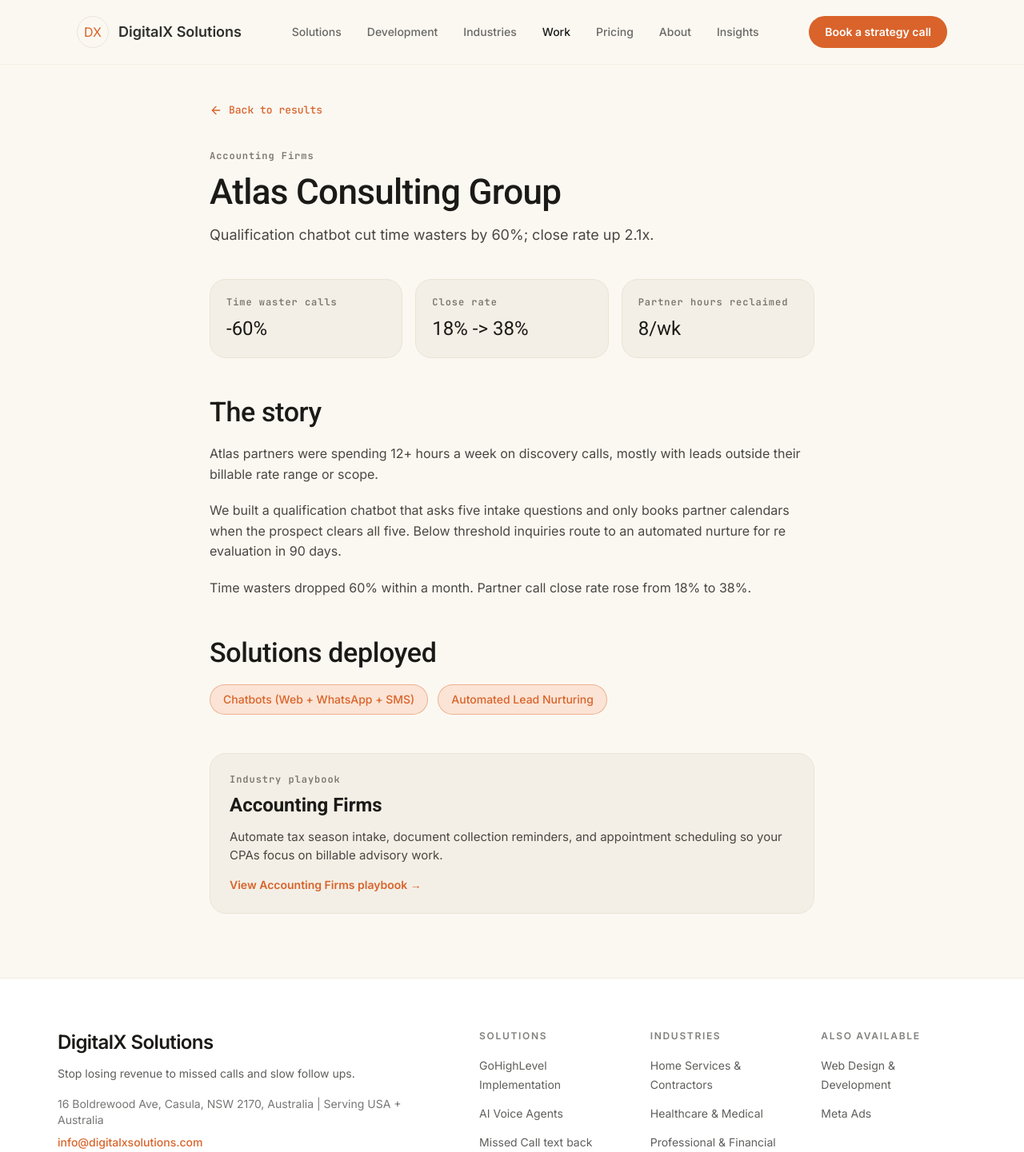
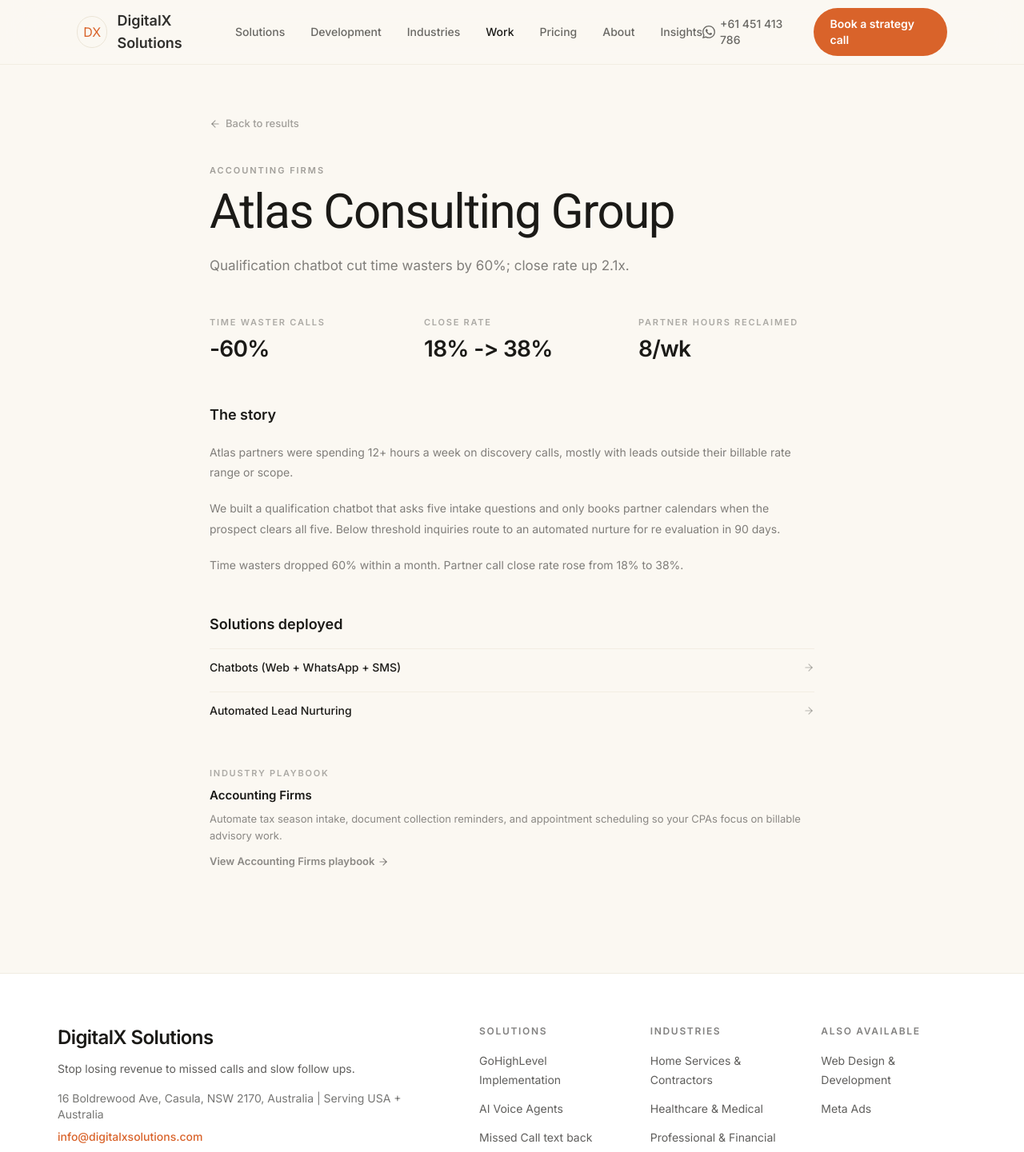
Before and after one commit to ahsan-arch/digitalx-solutions, a Next.js app: page /work/atlas-consulting in a window 1280 px wide. Shown: the top 1441 px of the page at 80% size. Built offline with nearby package versions, Linux system fonts and the light colour scheme.

Commit message:
Fix WhatsApp link alignment and add to header

```diff
--- a/src/app/contact/page.tsx
+++ b/src/app/contact/page.tsx
@@ -89,9 +89,10 @@ export default function ContactPage() {
 
                     <div className="mt-4 rounded-2xl border border-border bg-surface-50 p-4">
                         <p className="text-xs font-semibold uppercase tracking-[0.12em] text-foreground/55">Phone & WhatsApp</p>
+                        <div className="mt-2 flex flex-col items-start gap-1.5">
                             <a
                                 href={`tel:${companyProfile.phoneE164}`}
-                            className="mt-2 inline-block text-sm font-medium text-brand"
+                                className="text-sm font-medium text-brand"
                             >
                                 {companyProfile.phone}
                             </a>
@@ -100,11 +101,12 @@ export default function ContactPage() {
                                 target="_blank"
                                 rel="noopener noreferrer"
                                 aria-label="Message us on WhatsApp"
-                            className="mt-1 inline-flex items-center gap-1.5 text-sm font-medium text-brand"
+                                className="inline-flex items-center gap-1.5 text-sm font-medium text-brand"
                             >
-                            <WhatsAppIcon className="h-4 w-4" />
+                                <WhatsAppIcon className="h-4 w-4 shrink-0 text-brand" />
                                 Message on WhatsApp
                             </a>
+                        </div>
                     </div>
                 </aside>
             </section>
--- a/src/app/work/[slug]/page.tsx
+++ b/src/app/work/[slug]/page.tsx
@@ -1,7 +1,7 @@
 import type { Metadata } from "next";
 import Link from "next/link";
 import { notFound } from "next/navigation";
-import { ArrowLeft } from "lucide-react";
+import { ArrowLeft, ArrowRight } from "lucide-react";
 import { getResultBySlug, results, getSolutionBySlug, getIndustryBySlug } from "@/data/redesign";
 import { generateBreadcrumbSchema, generatePageMetadata, siteConfig } from "@/lib/seo";
 
@@ -48,42 +48,51 @@ export default async function WorkDetailPage({ params }: { params: Promise<PageP
   };
 
   return (
-    <main className="pb-20 pt-12">
+    <main className="pb-32 pt-16">
       <script type="application/ld+json" dangerouslySetInnerHTML={{ __html: JSON.stringify(breadcrumbSchema) }} />
       <script type="application/ld+json" dangerouslySetInnerHTML={{ __html: JSON.stringify(caseStudySchema) }} />
 
       <article className="mx-auto w-full max-w-prose px-4 md:px-8">
         <Link
           href="/work"
-          className="mb-10 inline-flex items-center font-mono text-caption text-accent hover:text-accent-hover"
+          className="mb-10 inline-flex items-center text-[13px] font-medium text-foreground/40 hover:text-foreground transition-colors"
         >
-          <ArrowLeft className="mr-2 h-4 w-4" /> Back to results
+          <ArrowLeft className="mr-1.5 h-3.5 w-3.5" /> Back to results
         </Link>
 
-        <p className="font-mono text-overline text-ink-tertiary">{result.industry}</p>
-        <h1 className="mt-3 font-display text-display-md text-ink-primary">{result.client}</h1>
-        <p className="mt-4 text-body-lg text-ink-secondary">{result.impact}</p>
+        <p className="text-[11px] font-semibold uppercase tracking-[0.18em] text-foreground/40">{result.industry}</p>
+        <h1 className="mt-3 font-display text-[clamp(2.25rem,5vw,3.75rem)] leading-[1.08] tracking-tight text-foreground">
+          {result.client}
+        </h1>
+        <p className="mt-5 text-base leading-[1.7] text-foreground/55 md:text-[17px]">{result.impact}</p>
 
-        <div className="mt-10 grid gap-4 sm:grid-cols-3">
+        {/* Metrics */}
+        <div className="mt-12 grid gap-x-12 gap-y-6 sm:grid-cols-3">
           {result.metrics.map((m) => (
-            <div key={m.label} className="rounded-lg border border-line-subtle bg-surface-sunken p-5">
-              <p className="font-mono text-overline text-ink-tertiary">{m.label}</p>
-              <p className="mt-2 font-display text-2xl text-ink-primary">{m.value}</p>
+            <div key={m.label}>
+              <p className="text-[11px] font-semibold uppercase tracking-[0.16em] text-foreground/35">{m.label}</p>
+              <p className="mt-1 text-[28px] font-semibold tracking-tight text-foreground">{m.value}</p>
             </div>
           ))}
         </div>
 
+        <div className="divider mt-12" />
+
+        {/* Narrative */}
         <section className="mt-12 space-y-5">
-          <h2 className="font-display text-display-sm text-ink-primary">The story</h2>
+          <h2 className="text-lg font-semibold text-foreground">The story</h2>
           {result.narrative.map((para, i) => (
-            <p key={i} className="text-body text-ink-secondary">{para}</p>
+            <p key={i} className="text-[14px] leading-[1.8] text-foreground/55">{para}</p>
           ))}
         </section>
 
+        {/* Solutions used */}
         {result.solutionsUsed.length > 0 && (
+          <>
+            <div className="divider mt-12" />
             <section className="mt-12">
-          <h2 className="font-display text-display-sm text-ink-primary">Solutions deployed</h2>
-          <div className="mt-5 flex flex-wrap gap-3">
+              <h2 className="text-lg font-semibold text-foreground">Solutions deployed</h2>
+              <div className="mt-4 space-y-2">
                 {result.solutionsUsed.map((s) => {
                   const sol = getSolutionBySlug(s);
                   if (!sol) return null;
@@ -91,28 +100,38 @@ export default async function WorkDetailPage({ params }: { params: Promise<PageP
                     <Link
                       key={s}
                       href={`/solutions/${sol.slug}`}
-                  className="rounded-pill border border-accent/40 bg-accent-soft px-4 py-2 text-sm font-medium text-accent hover:bg-accent/15"
+                      className="group flex items-center justify-between border-t border-border/50 py-3 text-[14px]"
                     >
+                      <span className="font-medium text-foreground group-hover:text-brand transition-colors">
                         {sol.name}
+                      </span>
+                      <ArrowRight className="h-3.5 w-3.5 text-foreground/30 group-hover:text-brand transition-colors" />
                     </Link>
                   );
                 })}
               </div>
             </section>
+          </>
         )}
 
+        {/* Industry link */}
         {industry && (
-          <section className="mt-12 rounded-lg border border-line-subtle bg-surface-sunken p-6">
-            <p className="font-mono text-overline text-ink-tertiary">Industry playbook</p>
-            <h3 className="mt-2 font-display text-title-lg text-ink-primary">{industry.name}</h3>
-            <p className="mt-3 text-body-sm text-ink-secondary">{industry.summary}</p>
+          <>
+            <div className="divider mt-12" />
+            <section className="mt-12">
+              <p className="text-[11px] font-semibold uppercase tracking-[0.16em] text-foreground/35">
+                Industry playbook
+              </p>
+              <h3 className="mt-2 text-[15px] font-semibold text-foreground">{industry.name}</h3>
+              <p className="mt-2 text-[13px] leading-relaxed text-foreground/50">{industry.summary}</p>
               <Link
                 href={`/industries/${industry.slug}`}
-              className="mt-4 inline-flex items-center text-sm font-semibold text-accent hover:text-accent-hover"
+                className="mt-3 inline-flex items-center gap-1 text-[13px] font-semibold text-foreground/50 hover:text-brand transition-colors"
               >
-              View {industry.name} playbook →
+                View {industry.name} playbook <ArrowRight className="h-3.5 w-3.5" />
               </Link>
             </section>
+          </>
         )}
       </article>
     </main>
--- a/src/components/layout/site-header.tsx
+++ b/src/components/layout/site-header.tsx
@@ -5,6 +5,7 @@ import { Menu, X } from "lucide-react";
 import { useEffect, useState } from "react";
 import { usePathname } from "next/navigation";
 import { companyProfile, primaryNavigation } from "@/data/redesign";
+import { WhatsAppIcon } from "@/components/icons/whatsapp-icon";
 import { cn } from "@/lib/utils";
 
 export function SiteHeader() {
@@ -45,7 +46,17 @@ export function SiteHeader() {
           })}
         </nav>
 
-        <div className="hidden md:block">
+        <div className="hidden md:flex md:items-center md:gap-4">
+          <a
+            href={companyProfile.whatsappUrl}
+            target="_blank"
+            rel="noopener noreferrer"
+            aria-label="Message us on WhatsApp"
+            className="inline-flex items-center gap-1.5 text-sm font-medium text-foreground/65 hover:text-brand transition-colors"
+          >
+            <WhatsAppIcon className="h-4 w-4 shrink-0" />
+            <span className="hidden lg:inline-block">{companyProfile.phone}</span>
+          </a>
           <Link
             href="/contact"
             className="inline-flex items-center rounded-full bg-brand px-5 py-2.5 text-sm font-semibold text-white transition-colors hover:bg-brand-deep"
```
Lines whose indentation alone changed are shown as unchanged.
